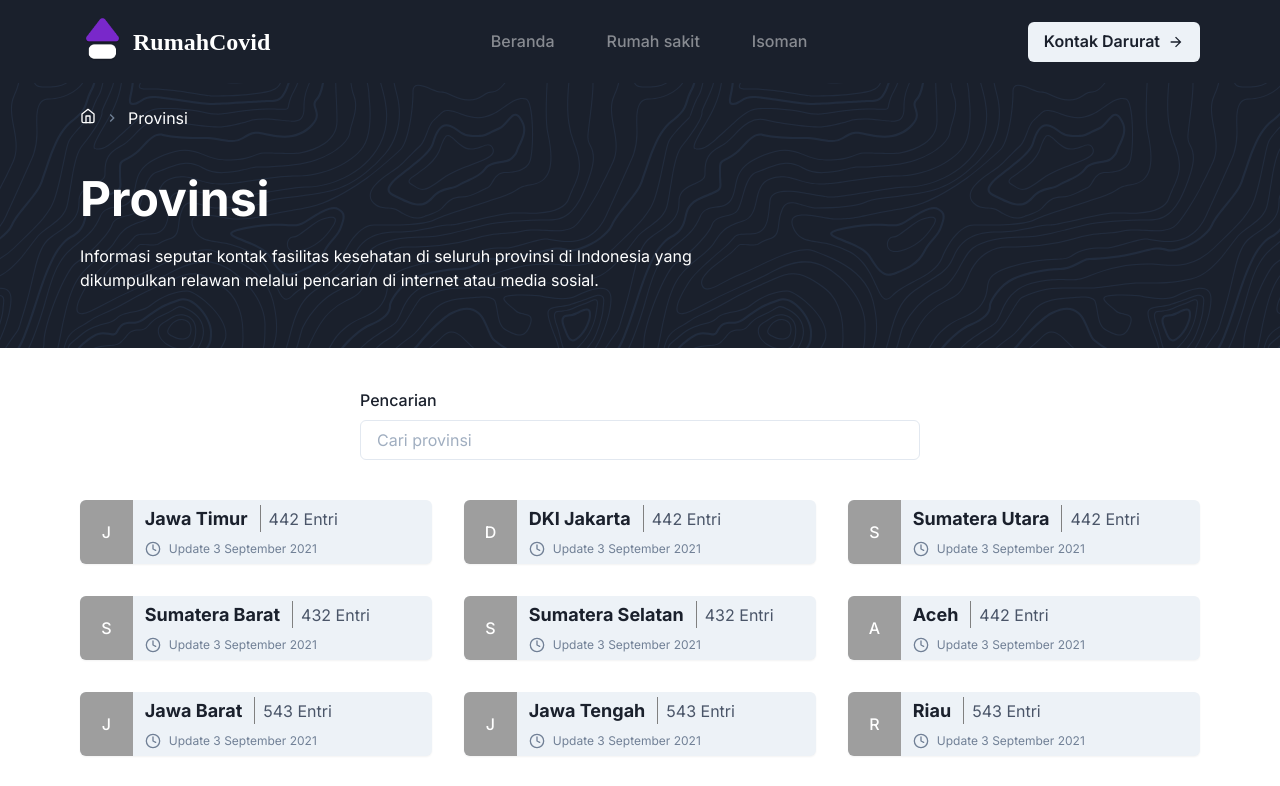
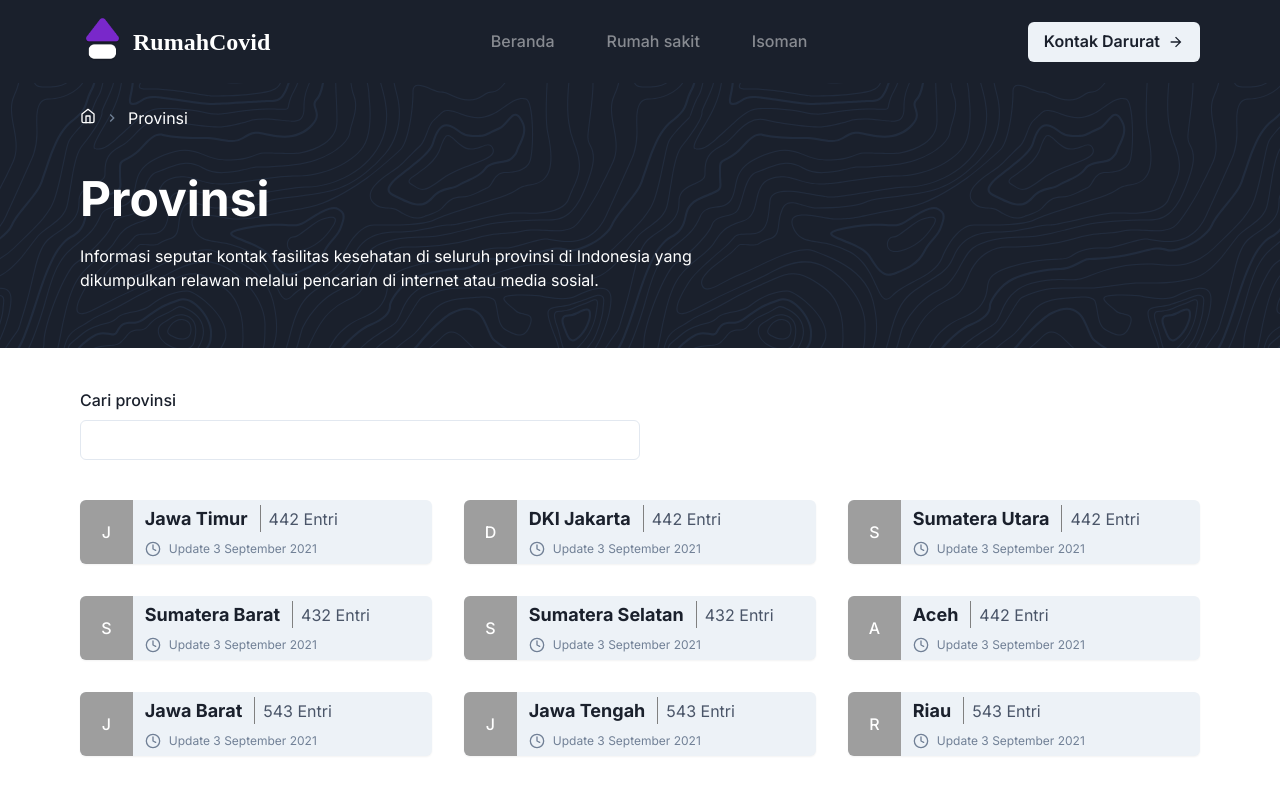
Before and after one commit to kalwabed/rumah-covid, a Next.js app: page /provinces in a window 1280 px wide. Shown: the top 786 px of the page. Built offline with nearby package versions, Linux system fonts and the light colour scheme; grey boxes are pictures that could not be loaded; a web font is replaced by a local one.

Commit message:
small improvements

```diff
--- a/src/components/layout/footer.tsx
+++ b/src/components/layout/footer.tsx
@@ -46,7 +46,9 @@ const Footer = () => {
                 </HStack>
                 <HStack display="inline-flex" color="gray.500">
                   <Icon as={AiOutlinePhone} boxSize={5} />
-                  <Text>0333-212-2113</Text>
+                  <ChakraLink isExternal href="tel:0333-212-2113">
+                    0333-212-2113
+                  </ChakraLink>
                 </HStack>
                 <HStack spacing={4} color="gray.500">
                   <ChakraLink href="#" _hover={{ color: 'blue.500' }}>
--- a/src/components/provinces/empty-state.tsx
+++ b/src/components/provinces/empty-state.tsx
@@ -1,4 +1,4 @@
-import { Box, Icon, Text, VStack, HStack } from '@chakra-ui/react'
+import { Box, Icon, Text, VStack } from '@chakra-ui/react'
 import { HiOutlineInformationCircle } from 'react-icons/hi'
 
 const EmptyState = () => {
--- a/src/components/provinces/province-list.tsx
+++ b/src/components/provinces/province-list.tsx
@@ -1,12 +1,15 @@
 import { Icon, SimpleGrid, Flex, LinkOverlay, Text, HStack, LinkBox } from '@chakra-ui/react'
 import { FiClock } from 'react-icons/fi'
 import Link from 'next/link'
+import { useRouter } from 'next/router'
 
 import Container from '@components/layout/container'
 import { Provinces } from 'src/store'
 import EmptyState from './empty-state'
 
 const ProvinceList = ({ provinces }: { provinces: Provinces[] }) => {
+  const { asPath } = useRouter()
+
   return (
     <Container mt={10}>
       {provinces.length === 0 && <EmptyState />}
--- a/src/components/provinces/search-bar.tsx
+++ b/src/components/provinces/search-bar.tsx
@@ -1,5 +1,5 @@
 import { ChangeEvent } from 'react'
-import { Flex, HStack, Button, FormControl, FormLabel, Input } from '@chakra-ui/react'
+import { HStack, Button, FormControl, FormLabel, Input } from '@chakra-ui/react'
 
 import Container from '@components/layout/container'
 
@@ -23,12 +23,10 @@ const SearchBar = ({ onChange, search, type }: SearchBarProps) => {
 
   return (
     <Container mt={10}>
-      <Flex align="center" justify="center">
-        <FormControl id="provinces" w={['full', '50%']}>
-          <FormLabel>Pencarian</FormLabel>
-          <Input placeholder="Cari provinsi" value={search} onChange={e => onChange(e)} />
-        </FormControl>
-      </Flex>
+      <FormControl id="provinces" w={['full', '50%']}>
+        <FormLabel>Cari provinsi</FormLabel>
+        <Input placeholder="" value={search} onChange={e => onChange(e)} />
+      </FormControl>
     </Container>
   )
 }
```
